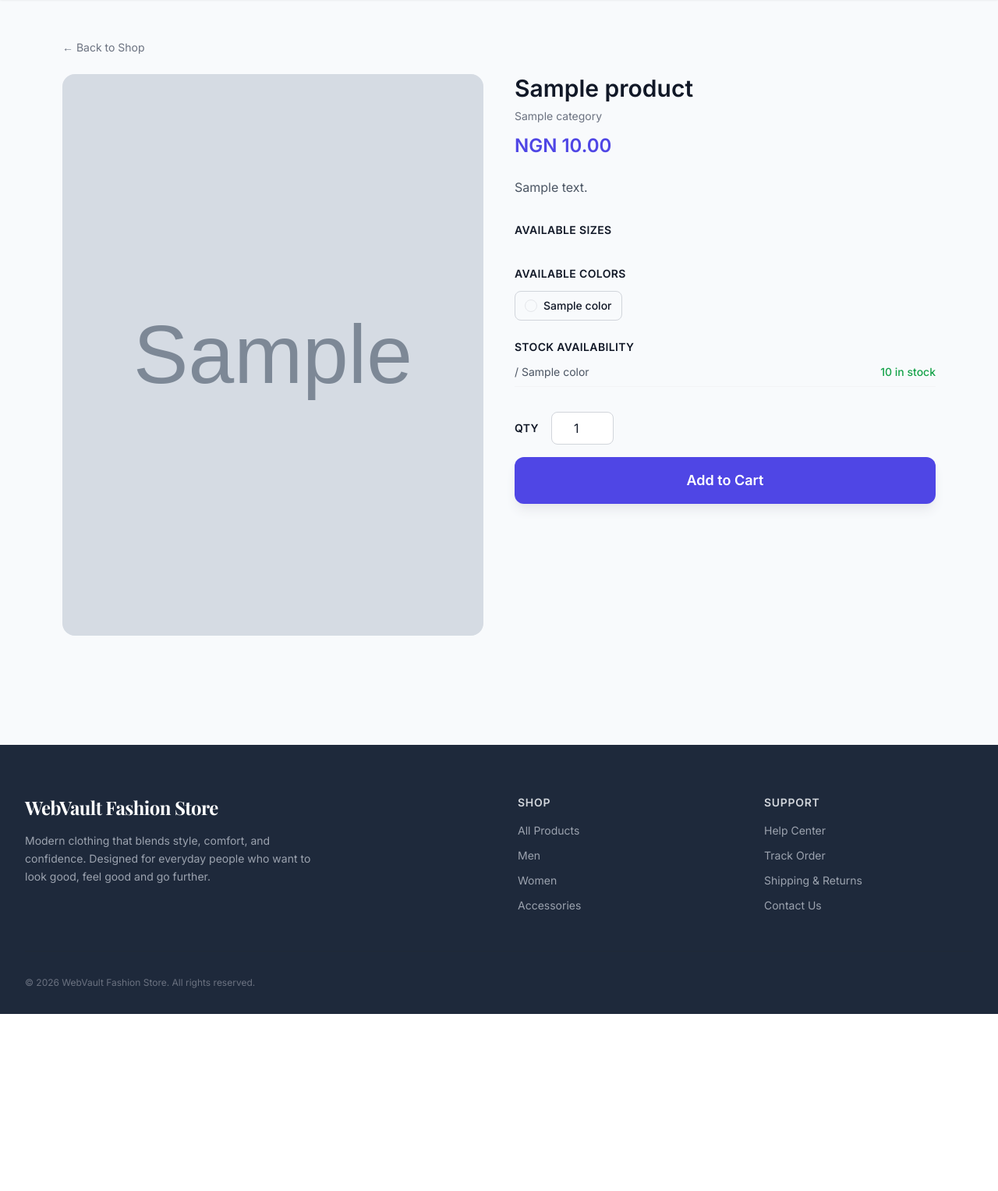
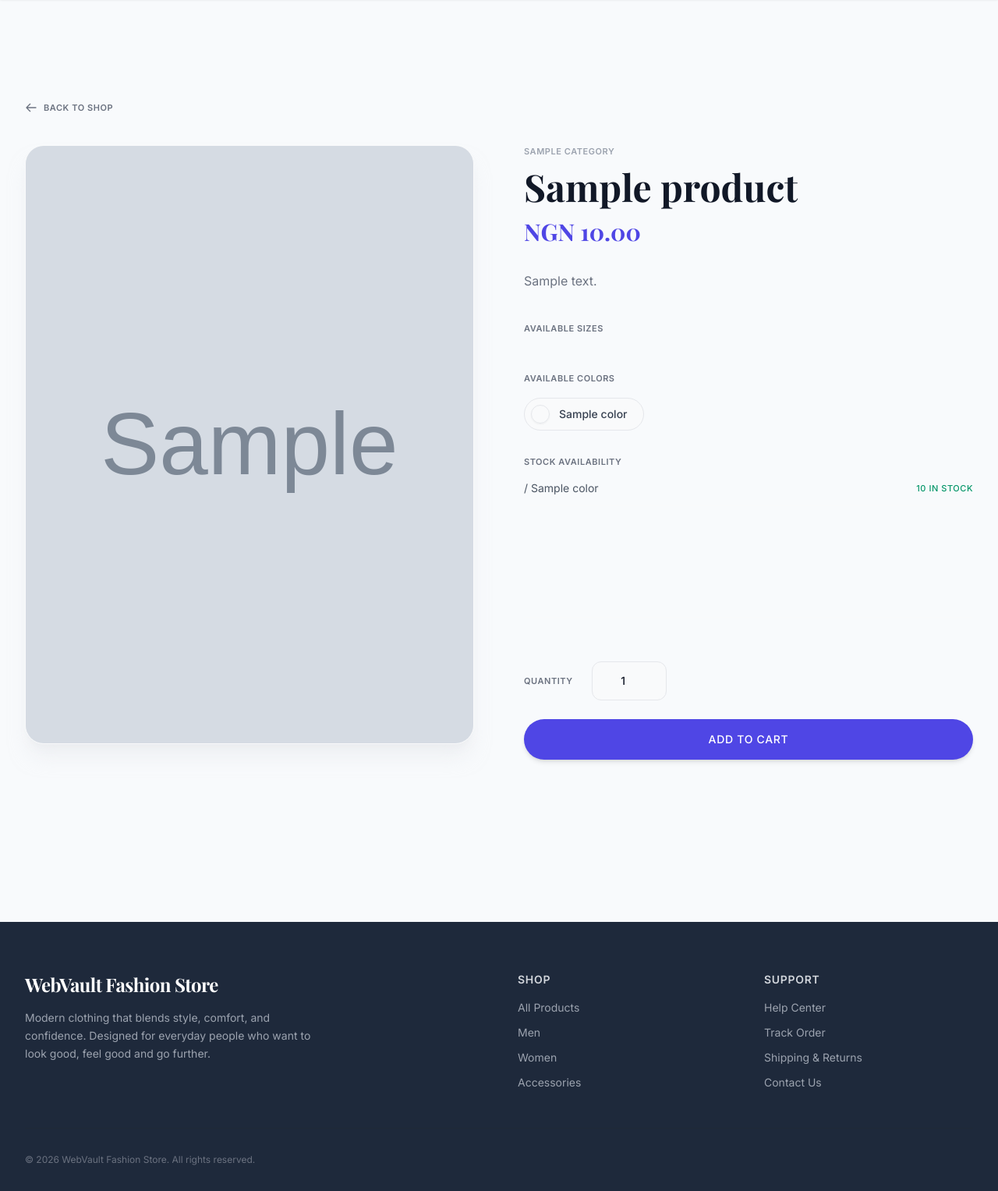
Before and after one commit to Rayflex189/webvault-fashion-commerce, a Django app: a page that uses templates/products/detail.html in a window 1280 px wide. Shown: the part 80-1607 px from the top of the page at 78% size. Before the commit the page ends 1380 px from the top, so only its background shows below. Run offline with Django 5.2, Linux system fonts and the light colour scheme; data comes from the database, SQL or seed files in the repository; tables that the repository leaves empty hold one stand-in row (values such as "Sample post"); grey boxes marked "Sample" are stand-in pictures; some libraries are stand-ins or nearby versions.

Commit message:
Refactor product detail page layout and styles
Save

```diff
--- a/templates/products/detail.html
+++ b/templates/products/detail.html
@@ -3,28 +3,36 @@
 {% block title %}{{ product.name }} - {{ store.store_name }}{% endblock %}
 
 {% block content %}
-<div class="max-w-6xl mx-auto px-4 py-8 md:py-12">
+<div class="max-w-7xl mx-auto px-4 sm:px-6 lg:px-8 py-24 md:py-32">
 
-    <a href="{% url 'products:list' %}" class="text-sm text-gray-500 hover:text-[var(--primary-color)] mb-6 inline-block">&larr; Back to Shop</a>
+    <!-- Back Link -->
+    <a href="{% url 'products:list' %}" class="inline-flex items-center gap-2 text-[11px] font-semibold tracking-wider uppercase text-gray-500 hover:text-[var(--primary-color)] mb-10 transition-colors duration-200 group">
+        <svg class="w-4 h-4 transform group-hover:-translate-x-1 transition-transform duration-300" fill="none" stroke="currentColor" viewBox="0 0 24 24">
+            <path stroke-linecap="round" stroke-linejoin="round" stroke-width="2" d="M10 19l-7-7m0 0l7-7m-7 7h18"/>
+        </svg>
+        Back to Shop
+    </a>
 
-    <div class="grid grid-cols-1 md:grid-cols-2 gap-8 md:gap-10">
+    <div class="grid grid-cols-1 lg:grid-cols-2 gap-12 lg:gap-16">
 
         <!-- ═══════════ IMAGE GALLERY ═══════════ -->
         <div>
-            <div class="bg-gray-100 rounded-2xl overflow-hidden aspect-[3/4] mb-3">
+            <!-- Main Image -->
+            <div class="bg-gray-50 rounded-3xl overflow-hidden aspect-[3/4] mb-5 shadow-xl shadow-gray-200/50 border border-gray-50 relative">
                 {% if product.primary_image %}
-                    <img id="main-image" src="{{ product.primary_image }}" alt="{{ product.name }}" class="w-full h-full object-cover transition duration-300">
+                    <img id="main-image" src="{{ product.primary_image }}" alt="{{ product.name }}" class="w-full h-full object-cover transition duration-500 ease-out">
                 {% else %}
-                    <div class="w-full h-full flex items-center justify-center text-gray-400">No Image Available</div>
+                    <div class="w-full h-full flex items-center justify-center text-gray-400 text-sm font-light">No Image Available</div>
                 {% endif %}
             </div>
 
+            <!-- Thumbnails -->
             {% if product.images.count > 1 %}
-            <div class="grid grid-cols-4 gap-2">
+            <div class="grid grid-cols-4 gap-4">
                 {% for img in product.images.all %}
                     <button type="button"
                             onclick="swapImage('{{ img.image.url }}')"
-                            class="thumbnail bg-gray-100 rounded-lg overflow-hidden aspect-square cursor-pointer border-2 border-transparent hover:border-[var(--primary-color)] transition {% if forloop.first %}border-[var(--primary-color)]{% endif %}"
+                            class="thumbnail bg-gray-50 rounded-2xl overflow-hidden aspect-square cursor-pointer border-2 transition duration-300 {% if forloop.first %}border-[var(--primary-color)]{% else %}border-transparent hover:border-gray-200{% endif %}"
                             data-src="{{ img.image.url }}">
                         <img src="{{ img.image.url }}" alt="{{ img.alt_text|default:product.name }}" class="w-full h-full object-cover">
                     </button>
@@ -34,24 +42,27 @@
         </div>
 
         <!-- ═══════════ PRODUCT INFO ═══════════ -->
-        <div>
-            <h1 class="text-3xl font-bold text-gray-900 mb-2">{{ product.name }}</h1>
+        <div class="flex flex-col">
 
-            {% if product.category %}
-            <p class="text-sm text-gray-500 mb-3">{{ product.category.name }}</p>
-            {% endif %}
+            <!-- Title & Category -->
+            <div class="mb-8">
+                {% if product.category %}
+                <p class="text-[11px] font-semibold tracking-wider uppercase text-gray-400 mb-3">{{ product.category.name }}</p>
+                {% endif %}
+                <h1 class="font-serif text-4xl md:text-5xl font-bold text-gray-900 mb-4 leading-tight">{{ product.name }}</h1>
+                <p class="font-serif text-3xl font-bold text-[var(--primary-color)]">{{ store.currency }} {{ product.base_price|floatformat:2 }}</p>
+            </div>
 
-            <p class="text-2xl font-bold text-[var(--primary-color)] mb-6">{{ store.currency }} {{ product.base_price|floatformat:2 }}</p>
-
-            <p class="text-gray-600 leading-relaxed mb-8">{{ product.description }}</p>
+            <!-- Description -->
+            <p class="text-gray-500 font-light leading-relaxed mb-10">{{ product.description }}</p>
 
             <!-- Sizes -->
             {% if product.sizes.exists %}
-            <div class="mb-6">
-                <h3 class="text-sm font-semibold text-gray-900 uppercase tracking-wide mb-3">Available Sizes</h3>
-                <div class="flex flex-wrap gap-2">
+            <div class="mb-8">
+                <h3 class="text-[11px] font-semibold tracking-wider uppercase text-gray-500 mb-4">Available Sizes</h3>
+                <div class="flex flex-wrap gap-3">
                     {% for size in product.sizes.all %}
-                        <span class="border border-gray-300 rounded-lg px-4 py-2 text-sm font-medium hover:border-[var(--primary-color)] cursor-pointer">{{ size.name }}</span>
+                        <span class="bg-gray-50 border border-gray-200 rounded-xl px-6 py-3 text-sm font-medium text-gray-700 hover:border-[var(--primary-color)] hover:text-[var(--primary-color)] cursor-pointer transition duration-200">{{ size.name }}</span>
                     {% endfor %}
                 </div>
             </div>
@@ -59,49 +70,53 @@
 
             <!-- Colors -->
             {% if product.colors.exists %}
-            <div class="mb-6">
-                <h3 class="text-sm font-semibold text-gray-900 uppercase tracking-wide mb-3">Available Colors</h3>
+            <div class="mb-8">
+                <h3 class="text-[11px] font-semibold tracking-wider uppercase text-gray-500 mb-4">Available Colors</h3>
                 <div class="flex flex-wrap gap-3">
                     {% for color in product.colors.all %}
-                        <div class="flex items-center gap-2 border border-gray-300 rounded-lg px-3 py-2 cursor-pointer hover:border-[var(--primary-color)]">
-                            <span class="w-4 h-4 rounded-full border border-gray-200" style="background-color: {{ color.hex_code|default:'#000000' }};"></span>
-                            <span class="text-sm font-medium">{{ color.name }}</span>
+                        <div class="flex items-center gap-3 bg-gray-50 border border-gray-200 rounded-full pl-2 pr-5 py-2 cursor-pointer hover:border-[var(--primary-color)] transition duration-200 group">
+                            <span class="w-6 h-6 rounded-full border border-gray-200 shadow-sm shrink-0" style="background-color: {{ color.hex_code|default:'#000000' }};"></span>
+                            <span class="text-sm font-medium text-gray-700 group-hover:text-[var(--primary-color)] transition-colors">{{ color.name }}</span>
                         </div>
                     {% endfor %}
                 </div>
             </div>
             {% endif %}
 
-            <!-- Stock -->
-            <div class="mb-8">
-                <h3 class="text-sm font-semibold text-gray-900 uppercase tracking-wide mb-3">Stock Availability</h3>
-                <div class="space-y-2 text-sm text-gray-600">
+            <!-- Stock Availability -->
+            <div class="mb-10">
+                <h3 class="text-[11px] font-semibold tracking-wider uppercase text-gray-500 mb-4">Stock Availability</h3>
+                <div class="space-y-3 text-sm">
                     {% for variant in product.variants.all %}
-                        <div class="flex justify-between border-b border-gray-100 pb-2">
-                            <span>{{ variant.size.name }} / {{ variant.color.name }}</span>
+                        <div class="flex justify-between items-center border-b border-gray-50 pb-3">
+                            <span class="text-gray-600 font-light">{{ variant.size.name }} / {{ variant.color.name }}</span>
                             {% if variant.stock > 0 %}
-                                <span class="text-green-600 font-medium">{{ variant.stock }} in stock</span>
+                                <span class="text-emerald-600 font-medium text-[11px] uppercase tracking-wider">{{ variant.stock }} in stock</span>
                             {% else %}
-                                <span class="text-red-500 font-medium">Out of stock</span>
+                                <span class="text-red-500 font-medium text-[11px] uppercase tracking-wider">Out of stock</span>
                             {% endif %}
                         </div>
                     {% empty %}
-                        <p class="text-gray-400 italic">No variants configured yet.</p>
+                        <p class="text-gray-400 italic font-light text-sm">No variants configured yet.</p>
                     {% endfor %}
                 </div>
             </div>
 
-            <!-- Add to cart -->
-            <form method="POST" action="{% url 'orders:cart_add' product.variants.first.id %}" class="space-y-4">
+            <!-- Add to Cart Form -->
+            <form method="POST" action="{% url 'orders:cart_add' product.variants.first.id %}" class="space-y-6 pt-8 border-t border-gray-50 mt-auto">
                 {% csrf_token %}
-                <div class="flex items-center gap-4">
-                    <label class="text-sm font-semibold text-gray-900 uppercase tracking-wide">Qty</label>
-                    <input type="number" name="quantity" value="1" min="1" class="w-20 border border-gray-300 rounded-lg px-3 py-2 text-center focus:outline-none focus:border-[var(--primary-color)]">
+                <div class="flex items-center gap-6">
+                    <label class="text-[11px] font-semibold tracking-wider uppercase text-gray-500">Quantity</label>
+                    <input type="number" name="quantity" value="1" min="1"
+                           class="w-24 bg-gray-50 border border-gray-200 rounded-xl px-4 py-3.5 text-center text-sm font-medium text-gray-900 focus:outline-none focus:ring-2 focus:ring-[var(--primary-color)]/20 focus:border-[var(--primary-color)] transition duration-200">
                 </div>
-                <button type="submit" class="w-full bg-[var(--primary-color)] text-white py-4 rounded-xl font-bold text-lg hover:opacity-90 transition shadow-lg shadow-gray-200">
+
+                <button type="submit"
+                        class="w-full bg-[var(--primary-color)] text-white py-4 rounded-full font-medium text-sm tracking-wider uppercase hover:opacity-90 transition duration-300 shadow-md shadow-[var(--primary-color)]/20">
                     Add to Cart
                 </button>
             </form>
+
         </div>
     </div>
 </div>
```
